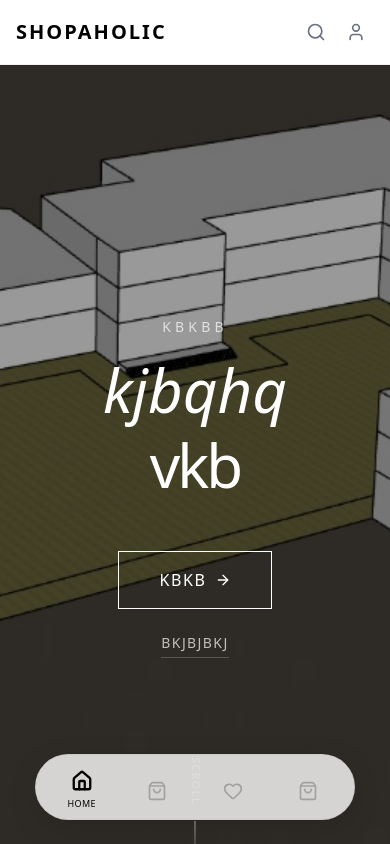
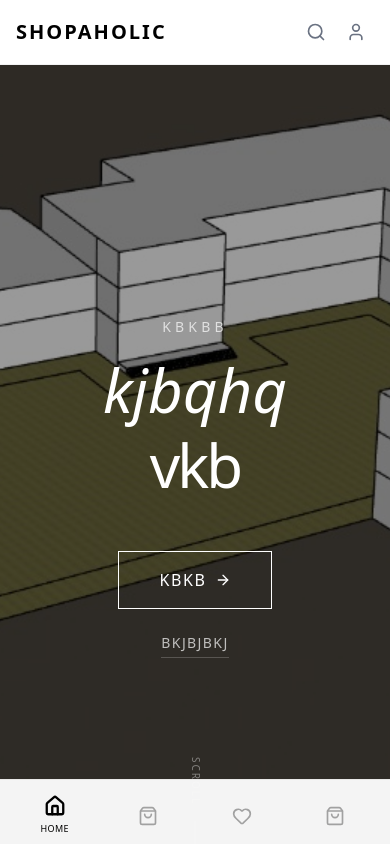
Before and after one commit to Mhmoudahmed3/Shopaholic, a Next.js app: page / in a window 390 px wide. Shown: the top 844 px of the page. Built offline with nearby package versions, Linux system fonts and the light colour scheme; a web font is replaced by a local one.

Commit message:
fix: revert bottom nav to full width bottom anchored, retaining luxury aesthetic

```diff
--- a/src/components/layout/MobileBottomNav.tsx
+++ b/src/components/layout/MobileBottomNav.tsx
@@ -35,8 +35,8 @@ export function MobileBottomNav() {
     ];
 
     return (
-        <nav className="lg:hidden fixed bottom-6 left-1/2 -translate-x-1/2 z-[60] w-[calc(100%-3rem)] max-w-[320px] bg-white/80 dark:bg-black/80 backdrop-blur-3xl border border-black/5 dark:border-white/10 rounded-full shadow-[0_8px_32px_-4px_rgba(0,0,0,0.15)] pb-safe-area-inset-bottom">
-            <div className="flex items-center justify-around h-16 w-full px-2">
+        <nav className="lg:hidden fixed bottom-0 left-0 right-0 z-[60] bg-white/95 dark:bg-black/95 backdrop-blur-2xl border-t border-black/5 dark:border-white/5 pb-safe-area-inset-bottom">
+            <div className="flex items-center justify-around h-16 w-full max-w-md mx-auto px-2">
                 {navItems.map((item) => {
                     const isActive = item.href ? pathname === item.href : false;
 
```
